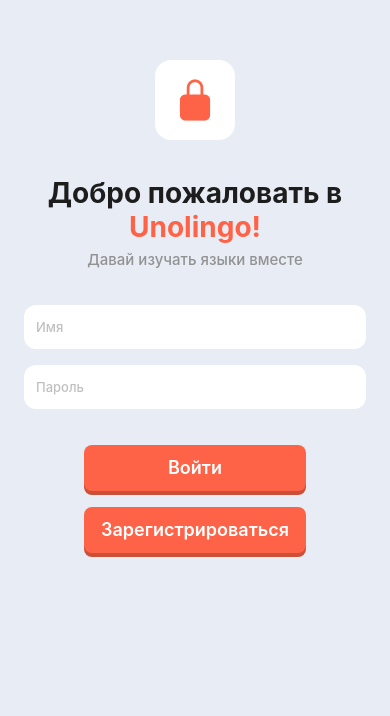
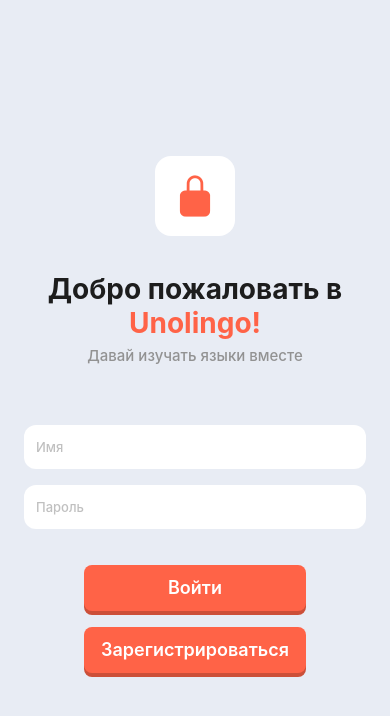
Before and after one commit to Wo0zZ1/unolingo-client, a React Native app: screen /MainTabs in a window 390 px wide. Shown: the top 716 px of the page. Built offline with nearby package versions, Linux system fonts and the light colour scheme.

Commit message:
fix: fix login screen ui

```diff
--- a/src/features/LoginScreen/index.tsx
+++ b/src/features/LoginScreen/index.tsx
@@ -1,5 +1,13 @@
 import { useEffect, useState } from 'react'
-import { StyleSheet, Text, TextInput, View } from 'react-native'
+import {
+	Keyboard,
+	KeyboardAvoidingView,
+	StyleSheet,
+	Text,
+	TextInput,
+	TouchableWithoutFeedback,
+	View,
+} from 'react-native'
 import Ionicons from '@expo/vector-icons/Ionicons'
 
 import { useLeaderboardStore } from '../../store/useLeaderBoardStore'
@@ -70,6 +78,7 @@
 	}
 
 	return (
+		<TouchableWithoutFeedback onPress={Keyboard.dismiss}>
 			<View style={styles.root}>
 				<View style={styles.header}>
 					<View style={styles.headerIcon}>
@@ -80,7 +89,10 @@
 					</Text>
 					<Text style={styles.subtitle}>Давай изучать языки вместе</Text>
 				</View>
-
+				<KeyboardAvoidingView
+					style={{ width: '100%', marginTop: 24 }}
+					behavior={'padding'}
+					keyboardVerticalOffset={40}>
 					<View style={styles.form}>
 						{/* LOGIN */}
 						<View style={styles.input}>
@@ -117,15 +129,18 @@
 							</View>
 						</View>
 					</View>
+				</KeyboardAvoidingView>
 			</View>
+		</TouchableWithoutFeedback>
 	)
 }
 
 const styles = StyleSheet.create({
 	root: {
 		flex: 1,
+		display: 'flex',
+		justifyContent: 'center',
 		padding: 24,
-		backgroundColor: '#e8ecf4',
 	},
 	header: {
 		marginVertical: 36,
@@ -155,7 +170,6 @@
 	},
 	form: {
 		marginBottom: 24,
-		flex: 1,
 	},
 	input: {
 		marginBottom: 16,
```
Lines whose indentation alone changed are shown as unchanged.
